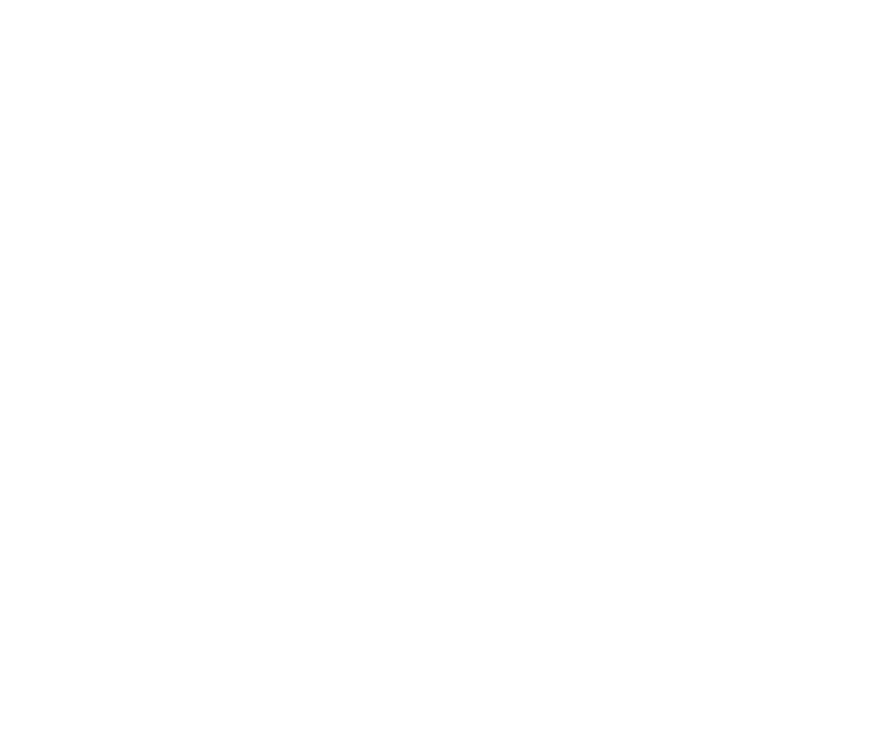
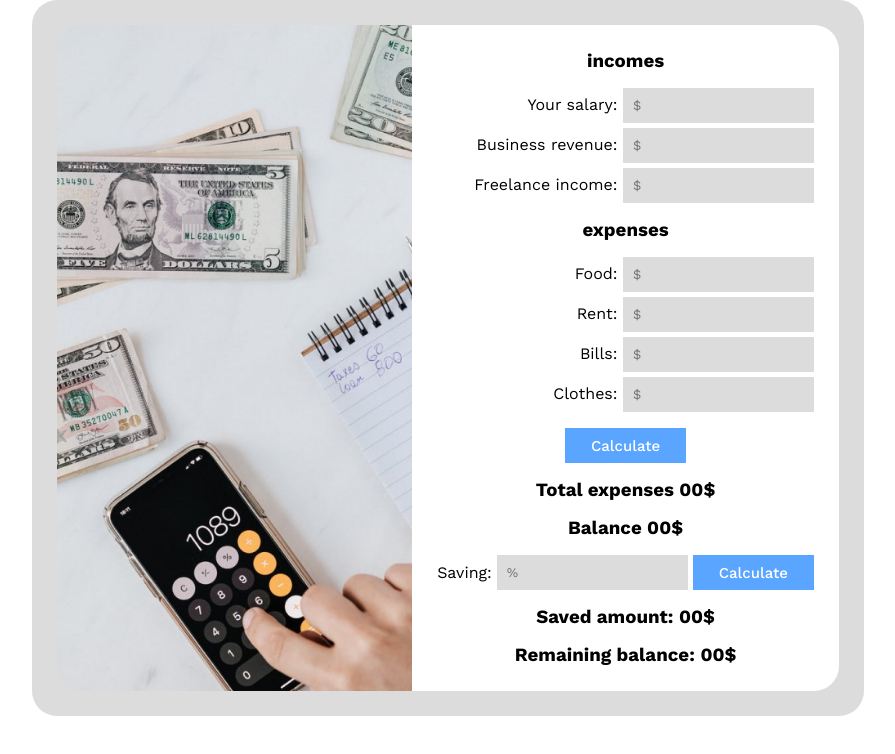
Before and after one commit to EligibleDev/monthly_calculator, a plain HTML site: page index.html in a window 1280 px wide. Shown: the whole page, without its empty margins (192-1087 px from the left). Drawn offline with nearby package versions, Linux system fonts and the light colour scheme.

Commit message:
frontend done

```diff
--- a/index.html
+++ b/index.html
@@ -1,14 +1,86 @@
 <!DOCTYPE html>
 <html lang="en">
+
 <head>
     <meta charset="UTF-8">
     <meta name="viewport" content="width=device-width, initial-scale=1.0">
-    <title>Document</title>
+    <title>Your monthly calculator</title>
     <link rel="stylesheet" href="./style.css">
+    <link rel="stylesheet" href="./responsive.css">
+    <link rel="preconnect" href="https://fonts.googleapis.com">
+    <link rel="preconnect" href="https://fonts.gstatic.com" crossorigin>
+    <link
+        href="https://fonts.googleapis.com/css2?family=Lato:ital,wght@0,100;0,300;0,400;0,700;0,900;1,100;1,300;1,400;1,700;1,900&family=Montserrat:ital,wght@0,100;0,200;0,300;0,400;0,500;0,600;0,700;0,800;0,900;1,100;1,200;1,300;1,400;1,500;1,600;1,700;1,800;1,900&family=Poppins:wght@200;300;400;500;600;700;800;900&family=Work+Sans:ital,wght@0,100;0,200;0,300;0,400;0,500;0,600;0,700;0,800;0,900;1,100;1,200;1,300;1,400;1,500;1,600;1,700;1,800;1,900&display=swap"
+        rel="stylesheet">
 </head>
+
 <body>
+    <section class="main">
+        <div class="banner"></div>
+        <!-- <img src="./banner.png" alt=""> -->
 
+        <div class="calculator-container">
+            <h3>incomes</h3>
 
+            <div class="incomes">
+                <div>
+                    <label for="salary-input">Your salary: </label>
+                    <input id="salary-input" placeholder="$" type="number">
+                </div>
+
+                <div>
+                    <label for="business-input">Business revenue: </label>
+                    <input id="business-input" placeholder="$" type="number">
+                </div>
+
+                <div>
+                    <label for="freelance-input">Freelance income: </label>
+                    <input id="freelance-input" placeholder="$" type="number">
+                </div>
+            </div>
+
+            <h3>expenses</h3>
+
+            <div class="expenses">
+                <div>
+                    <label for="food-input">Food: </label>
+                    <input id="food-input" placeholder="$" type="number">
+                </div>
+
+                <div>
+                    <label for="rent-input">Rent: </label>
+                    <input id="rent-input" placeholder="$" type="number">
+                </div>
+
+                <div>
+                    <label for="bill-input">Bills: </label>
+                    <input id="bill-input" placeholder="$" type="number">
+                </div>
+
+                <div>
+                    <label for="cloth-input">Clothes: </label>
+                    <input id="cloth-input" placeholder="$" type="number">
+                </div>
+            </div>
+
+            <button id="calculate-button">Calculate</button>
+
+            <h3>Total expenses <span id="total-expenses">00</span>$</h3>
+
+            <h3>Balance <span id="due-balance">00</span>$</h3>
+
+            <div>
+                <div class="saving">
+                    <label for="saving-input">Saving: </label>
+                    <input id="saving-input" placeholder="%" type="number">
+                    <button>Calculate</button>
+                </div>
+            </div>
+
+            <h3>Saved amount: <span id="saved-amount">00</span>$</h3>
+            <h3>Remaining balance: <span id="remaining-amount">00</span>$</h3>
+        </div>
+    </section>
 
 
 
@@ -16,4 +88,5 @@
 
     <script src="./app.js"></script>
 </body>
+
 </html>
--- /dev/null
+++ b/responsive.css
@@ -0,0 +1,25 @@
+@media screen and (max-width:769px) {
+    .main{
+        width: 90%;
+    }
+}
+
+@media screen and (max-width:621px) {
+    .main{
+        flex-direction: column;
+        margin: auto;
+    }
+
+    .calculator-container{
+        border-radius: 0px 0px 25px 25px;
+    }
+
+    .banner{
+        border-radius: 25px 25px 0px 0px;
+        padding-top: 150px;
+    }
+
+    .saving{
+        flex-wrap: wrap;
+    }
+}
--- a/style.css
+++ b/style.css
@@ -1,4 +1,77 @@
-*{
+* {
     padding: 0;
     margin: 0;
+    font-family: 'Lato', sans-serif;
+    font-family: 'Montserrat', sans-serif;
+    font-family: 'Poppins', sans-serif;
+    font-family: 'Work Sans', sans-serif;
 }
+
+.main {
+    width: 65%;
+    height: fit-content;
+    margin: 0px auto 0px;
+    box-sizing: border-box;
+    padding: 25px;
+    background-color: #dcdcdc;
+    border-radius: 25px;
+    display: flex;
+}
+
+.banner {
+    border-radius: 25px 0px 0px 25px;
+    background: url('./banner.png');
+    background-position: center center;
+    background-repeat: no-repeat;
+    background-size: cover;
+    flex: 1;
+    width: 100%;
+}
+
+input {
+    background: #dcdcdc;
+    border: none;
+    padding: 10px;
+}
+
+label {
+    cursor: pointer;
+}
+
+.calculator-container {
+    background-color: #ffffff;
+    border-radius: 0px 25px 25px 0px;
+    padding: 25px;
+    display: flex;
+    flex-direction: column;
+    justify-content: space-between;
+    align-items: center;
+    flex: 1;
+    text-align: center;
+    gap: 1rem;
+}
+
+.calculator-container>div {
+    display: flex;
+    flex-direction: column;
+    align-items: end;
+    width: 100%;
+    gap: 5px;
+}
+
+button {
+    border: none;
+    background: #59A5FF;
+    color: #fff;
+    font-size: 15px;
+    padding: 8.5px 26px;
+    font-weight: 500;
+    cursor: pointer;
+}
+
+.saving {
+    display: flex;
+    align-items: center;
+    gap: 5px;
+    justify-content: center;
+}
```
Also changed, not shown: banner.png (added).
